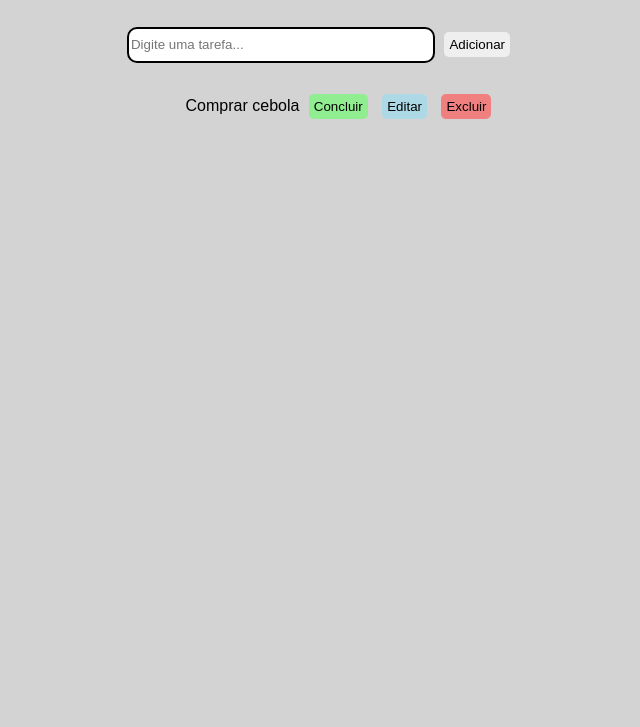
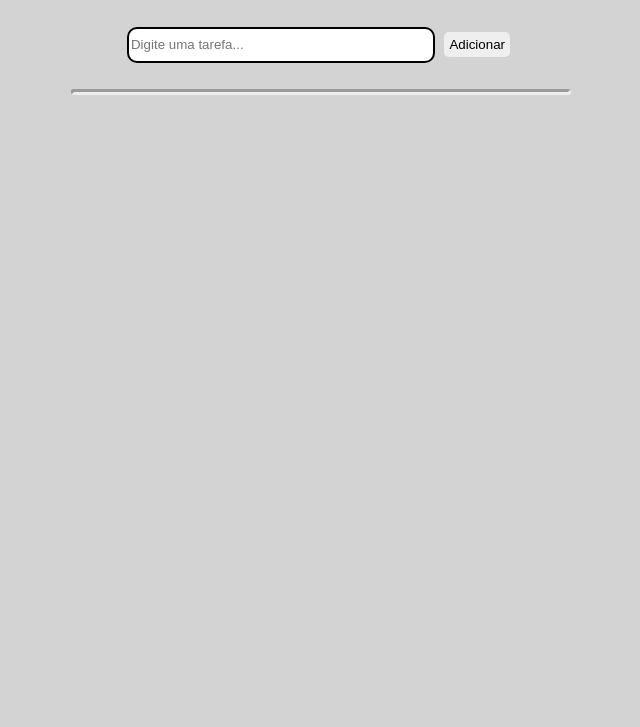
Before and after one commit to VictorBaradel/To-Do-List, a plain HTML site: page index.html in a window 1280 px wide. Shown: the part 73-800 px from the top of the page, without its empty margins (319-959 px from the left). Drawn offline with Linux system fonts and the light colour scheme.

Commit message:
style e html atualizado, js terminado

```diff
--- a/index.html
+++ b/index.html
@@ -12,22 +12,16 @@
             <h1>
                 Minha lista de tarefas
             </h1>
-            <div class="inputDados">
+            <div>
                 <input id="inputBox"placeholder="Digite uma tarefa...">
                 <button id="botaoAdicionar" onclick="adicionarTarefa()">Adicionar</button>
             </div>
         </header>
     </div>
-    <div class="containerLista">
-        <div class="lista">
-            <ul>
-                <label>Comprar cebola</label>
-                <button class="botaoConcluir" onclick="concluirTarefa()">Concluir</button>
-                <button class="botaoEditar">Editar</button>
-                <button class="botaoExcluir">Excluir</button>
-            </ul>
+    <div>
+        <ul>
 
-        </div>
+        </ul>
     </div>
 </body>
 <script src="scripts.js"></script>
--- a/scripts.js
+++ b/scripts.js
@@ -2,9 +2,13 @@ function adicionarTarefa(){
     let input = document.querySelector("input").value;
 
     let li = document.createElement("li");
-    li.innerHTML = input + "<span>❌</span>";
+    li.innerHTML = input + '<span onclick="removerTarefa(this)">❌</span>';
 
     document.querySelector("ul").appendChild(li);
-    input = "";
 
+    document.querySelector("input").value = "";
 }
+
+function removerTarefa(li){
+    li.parentElement.remove();
+}
--- a/style.css
+++ b/style.css
@@ -8,14 +8,6 @@ body{
 .container{
     display: flex;
     justify-content: center;
-}
-
-.containerLista{
-    display: flex;
-    flex-direction: column;
-    align-items: center;
-    padding: 0;
-    margin: 0;
 }
 
 #inputBox{
@@ -35,38 +27,14 @@ body{
     cursor: pointer;
 }
 
-.botaoConcluir{
-    background-color: lightgreen;
-    color: black;
-    border: none;
-    border-radius: 5px;
-    padding: 5px;
-    margin: 5px;
+span{
     cursor: pointer;
 }
 
-.botaoEditar{
-    background-color: lightblue;
-    color: black;
-    border: none;
-    border-radius: 5px;
-    padding: 5px;
-    margin: 5px;
-    cursor: pointer;
-}
-
-.botaoExcluir{
-    background-color: lightcoral;
-    color: black;
-    border: none;
-    border-radius: 5px;
-    padding: 5px;
-    margin: 5px;
-    cursor: pointer;
-}
-
-span{
-    cursor: pointer;
+ul{
+    border-style: inset;
+    border-radius: 15px;
+    background-color: lightsteelblue;
 }
 
 li{
--- a/styleAntigo.css
+++ /dev/null
@@ -1,85 +0,0 @@
-*{
-    margin: 0;
-    padding: 0;
-    font-family: Arial, sans-serif;
-
-}
-
-body{
-    background: lightgray;
-
-}
-.container{
-    text-align: center;
-    margin-top: 10px;
-    margin-bottom: 10px;
-    height: auto;
-    width: 100%;
-}
-
-.cotainerLista{
-    margin-top: 10px;
-    margin-bottom: 10px;
-    height: auto;
-    width: 100%;
-    display: flex;
-}
-
-.lista{
-    margin: 0 auto;
-    margin-top: 10px;
-    margin-bottom: 10px;
-    width: 100%;
-    max-width: 600px;
-    background: white;
-    padding: auto;
-    text-align: center;
-    border-radius: 15px;
-    border-style: inset;
-}
-
-.inputDados{
-    align-items: center;
-    margin-top: 10px;
-    margin-bottom: 10px;
-    height: auto;
-    width: 100%;
-}
-
-#botaoAdicionar{
-    text-align: center;
-    cursor: pointer;
-    border-radius: 10px;
-    height: 22px;
-    width: 70px;
-}
-
-#inputBox{
-    width: 200px;
-    height: 30px;
-    border: 2px solid;
-    border-radius: 10px;
-    margin-top: 20px;
-    margin-bottom: 10px;
-}
-
-.botaoEditar{
-    cursor: pointer;
-    border-radius: 10px;
-    height: 22px;
-    width: 70px;
-}
-
-.botaoConcluir{
-    cursor: pointer;
-    border-radius: 10px;
-    height: 22px;
-    width: 70px;
-}
-
-.botaoExcluir{
-    cursor: pointer;
-    border-radius: 10px;
-    height: 22px;
-    width: 70px;
-}
```
